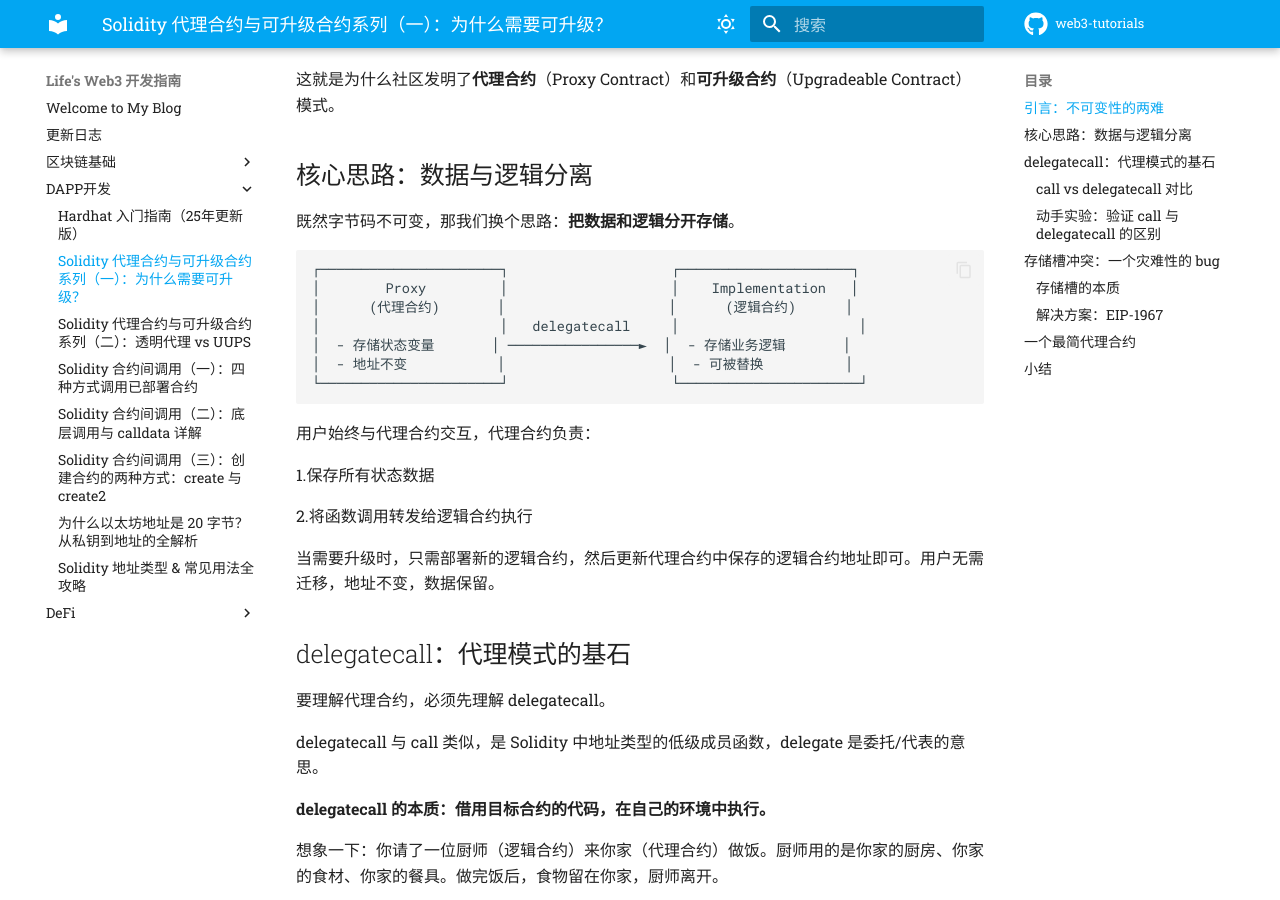
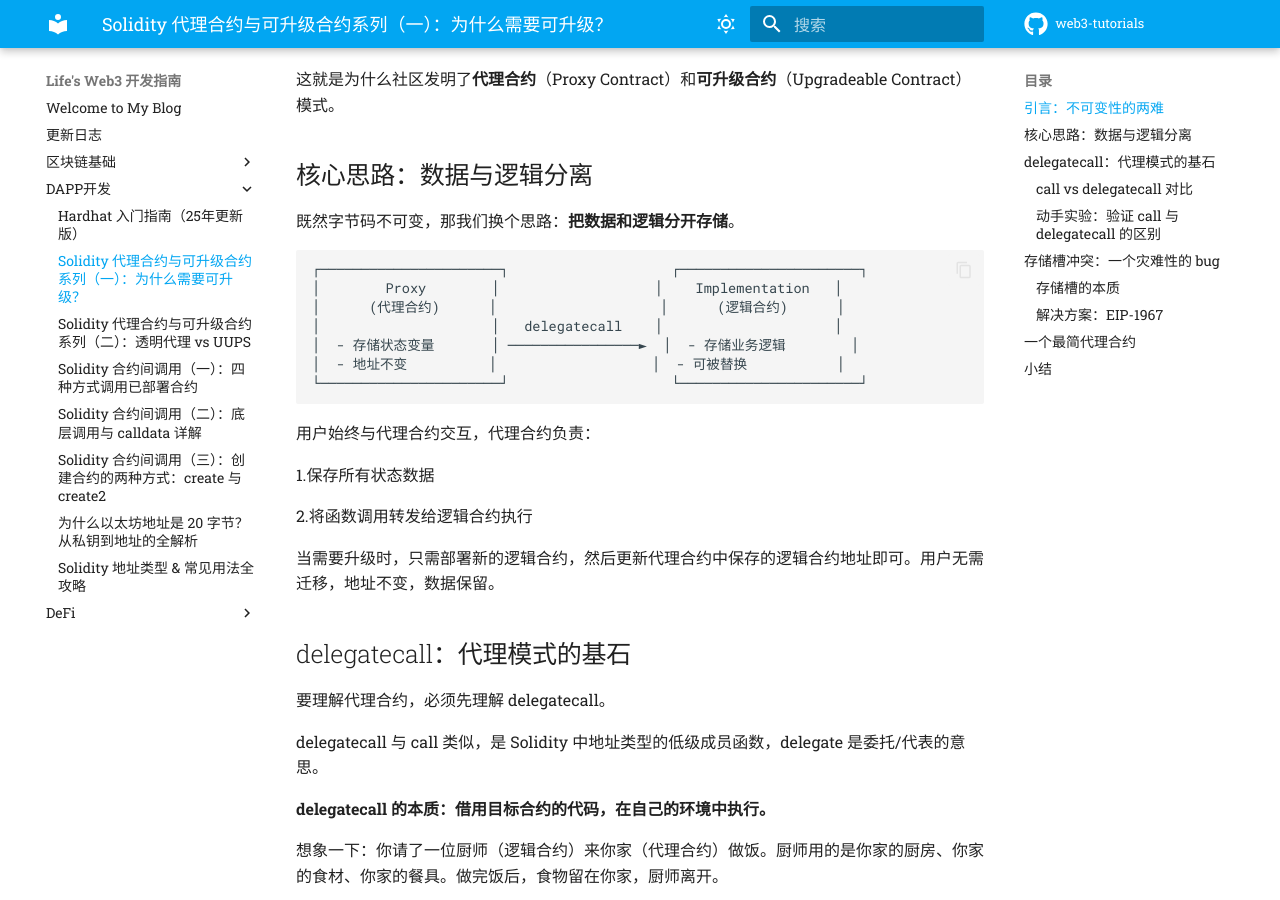
Before and after one commit to lifefindsitsway/web3-tutorials, an MkDocs documentation site: the page built from docs/web3/dapp/solidity_proxy_upgrade_series_part1_251229.md, in a window 1280 px wide and 900 px high, scrolled down 523 px. Built offline with MkDocs 1.6.1 and Material for MkDocs 9.7.7, drawn with Linux system fonts in a browser that asks for light colours; comment, search, counter and statistics services are not loaded.

Commit message:
Revert "修复ASCII 架构图排版出错的问题"
This reverts commit 04957a0d870b3baef3bd66cf7292043806c09f89.

````diff
--- a/docs/web3/dapp/solidity_proxy_upgrade_series_part1_251229.md
+++ b/docs/web3/dapp/solidity_proxy_upgrade_series_part1_251229.md
@@ -18,12 +18,12 @@
 既然字节码不可变，那我们换个思路：**把数据和逻辑分开存储**。
 
 ```
-┌──────────────────────┐                    ┌─────────────────────┐
-│        Proxy         │                    │    Implementation   │
-│      (代理合约)       │                    │      (逻辑合约)      │
-│                      │   delegatecall     │                      │
-│  - 存储状态变量       │ ────────────────►  │  - 存储业务逻辑       │
-│  - 地址不变           │                    │  - 可被替换          │
+┌──────────────────────┐                    ┌──────────────────────┐
+│        Proxy        │                   │    Implementation   │
+│      (代理合约)      │                    │      (逻辑合约)      │
+│                     │   delegatecall    │                     │
+│  - 存储状态变量       │ ────────────────►  │  - 存储业务逻辑        │
+│  - 地址不变          │                   │  - 可被替换           │
 └──────────────────────┘                    └──────────────────────┘
 ```
 
````
